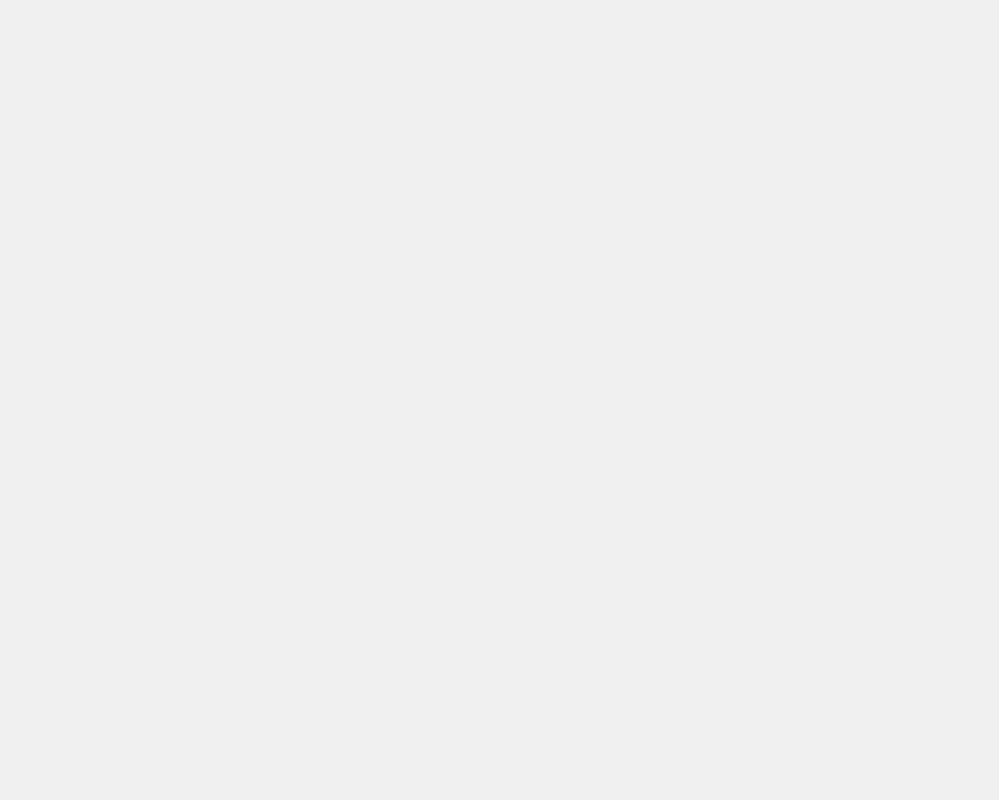
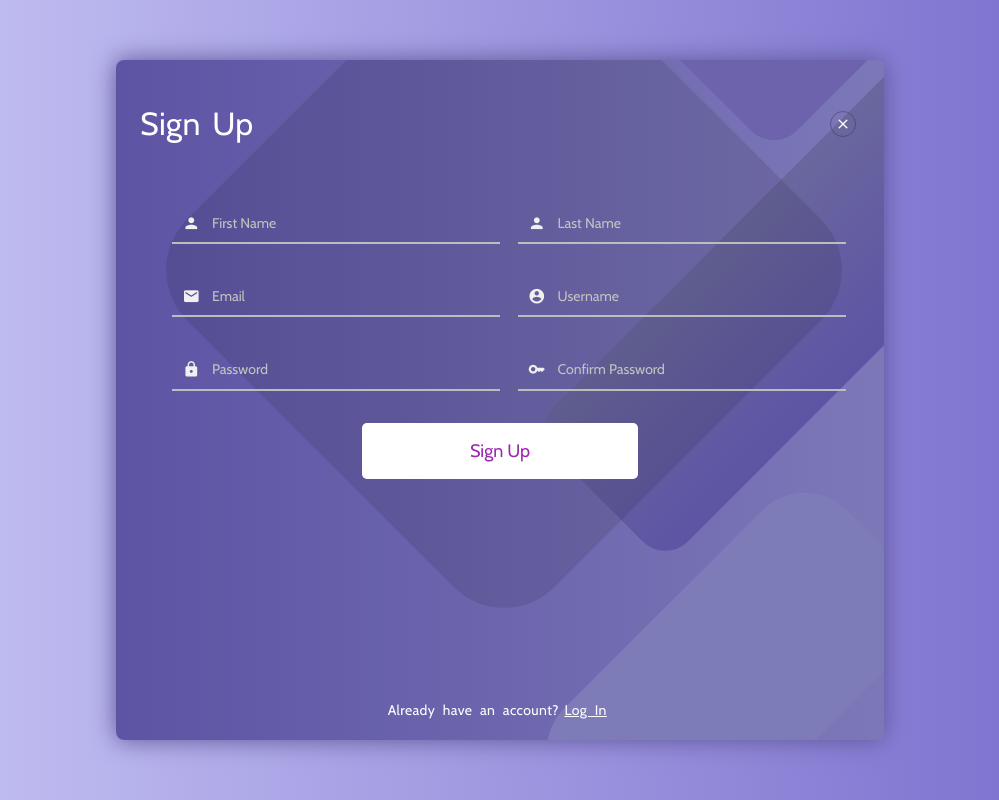
Before and after one commit to akshatmittal61/alumni-portal-frontend, a React (Create React App) app: page /register in a window 1280 px wide. Before the commit this address had no page. Shown: the whole page, without its empty margins (140-1139 px from the left). Built offline with nearby package versions, Linux system fonts and the light colour scheme.

Commit message:
added register route

```diff
--- a/package.json
+++ b/package.json
@@ -19,7 +19,7 @@
     "build": "react-scripts build",
     "test": "react-scripts test",
     "eject": "react-scripts eject",
-    "sass": "sass src/style.scss:src/style.css src/pages/Home/home.scss:src/pages/Home/home.css src/components/Button/button.scss:src/components/Button/button.css src/pages/Login/login.scss:src/pages/Login/login.css -w"
+    "sass": "sass src/style.scss:src/style.css src/pages/Home/home.scss:src/pages/Home/home.css src/components/Button/button.scss:src/components/Button/button.css src/pages/Login/login.scss:src/pages/Login/login.css  src/pages/Register/register.scss:src/pages/Register/register.css -w"
   },
   "eslintConfig": {
     "extends": [
--- a/src/App.jsx
+++ b/src/App.jsx
@@ -4,6 +4,7 @@ import Home from "./pages/Home/Home";
 import AOS from "aos";
 import "aos/dist/aos.css";
 import Login from "./pages/Login/Login";
+import Register from "./pages/Register/Register";
 
 const App = () => {
 	AOS.init();
@@ -12,6 +13,7 @@ const App = () => {
 			<Routes>
 				<Route path="/" element={<Home />} />
 				<Route path="/login" element={<Login />} />
+				<Route path="/register" element={<Register />} />
 			</Routes>
 		</>
 	);
--- a/src/pages/Login/Login.jsx
+++ b/src/pages/Login/Login.jsx
@@ -18,6 +18,14 @@ const Login = () => {
 			[name]: value,
 		});
 	};
+	const handleSubmit = (e) => {
+		e.preventDefault();
+		console.log(user);
+		setUser({
+			username: "",
+			password: "",
+		});
+	};
 	return (
 		<section
 			className="login"
@@ -29,7 +37,10 @@ const Login = () => {
 				<div className="login-left">
 					<div className="legin-left-top">
 						<div className="login-left-title">Welcome!</div>
-						<form className="login-left-form">
+						<form
+							className="login-left-form"
+							onSubmit={handleSubmit}
+						>
 							<div className="login-left-form-group">
 								<label>
 									<span className="material-icons">
--- a/src/pages/Login/login.css
+++ b/src/pages/Login/login.css
@@ -75,18 +75,8 @@
   padding: 0.6rem 2rem;
   border-bottom: 2px solid var(--back-shadow);
 }
-.login-left-form input::before {
-  content: attr(data-icon);
-  position: absolute;
-  top: 50%;
-  left: 0;
-  transform: translate(-50%, 0.25rem);
-}
 .login-left-form input:active, .login-left-form input:focus {
   border-bottom: 2px solid var(--brown);
-}
-.login-left-form input:active + label, .login-left-form input:focus + label {
-  color: var(--brown-700);
 }
 .login-left-form input:active + label,
 .login-left-form input:focus + label {
--- /dev/null
+++ b/src/pages/Register/Register.jsx
@@ -0,0 +1,140 @@
+import React, { useState } from "react";
+import { Link, useNavigate } from "react-router-dom";
+import Button from "../../components/Button/Button";
+import "./register.css";
+
+const Register = () => {
+	const navigate = useNavigate();
+	const [user, setUser] = useState({
+		fname: "",
+		lname: "",
+		email: "",
+		username: "",
+		password: "",
+		confirmPassword: "",
+	});
+	const handleChange = (e) => {
+		const { name, value } = e.target;
+		setUser({
+			...user,
+			[name]: value,
+		});
+	};
+	const handleSubmit = (e) => {
+		e.preventDefault();
+		console.log(user);
+		setUser({
+			fname: "",
+			lname: "",
+			email: "",
+			username: "",
+			password: "",
+			confirmPassword: "",
+		});
+	};
+	return (
+		<section className="register">
+			<div className="register-container">
+				<div className="register-content">
+					<div className="register-title">
+						<span>Sign Up</span>
+						<button className="icon" onClick={() => navigate(-1)}>
+							<span className="material-icons">close</span>
+						</button>
+					</div>
+					<form className="register-form" onSubmit={handleSubmit}>
+						<div className="register-form-group">
+							<label>
+								<span className="material-icons">person</span>
+							</label>
+							<input
+								type="text"
+								name="fname"
+								value={user.fname}
+								onChange={handleChange}
+								placeholder="First Name"
+							/>
+							<label>
+								<span className="material-icons">person</span>
+							</label>
+							<input
+								type="text"
+								name="lname"
+								value={user.lname}
+								onChange={handleChange}
+								placeholder="Last Name"
+							/>
+						</div>
+						<div className="register-form-group">
+							<label>
+								<span className="material-icons">email</span>
+							</label>
+							<input
+								type="email"
+								name="email"
+								value={user.email}
+								onChange={handleChange}
+								placeholder="Email"
+							/>
+							<label>
+								<span className="material-icons">
+									account_circle
+								</span>
+							</label>
+							<input
+								type="text"
+								name="username"
+								value={user.username}
+								onChange={handleChange}
+								placeholder="Username"
+							/>
+						</div>
+						<div className="register-form-group">
+							<label>
+								<span className="material-icons">lock</span>
+							</label>
+							<input
+								type="password"
+								name="password"
+								value={user.password}
+								onChange={handleChange}
+								placeholder="Password"
+							/>
+							<label>
+								<span className="material-icons">key</span>
+							</label>
+							<input
+								type="password"
+								name="confirmPassword"
+								value={user.confirmPassword}
+								onChange={handleChange}
+								placeholder="Confirm Password"
+							/>
+						</div>
+						<div className="register-form-group">
+							<Button
+								text="Sign Up"
+								color="purple"
+								variant="outline"
+								size="large"
+								type="submit"
+							/>
+						</div>
+					</form>
+					<div className="register-bottom">
+						<span>Already have an account?</span>
+						<Link to="/login">Log In</Link>
+					</div>
+				</div>
+				<div className="register-background">
+					<div className="register-background-shape register-background-shape__4"></div>
+					<div className="register-background-shape register-background-shape__3"></div>
+					<div className="register-background-shape register-background-shape__2"></div>
+					<div className="register-background-shape register-background-shape__1"></div>
+				</div>
+			</div>
+		</section>
+	);
+};
+
+export default Register;
--- /dev/null
+++ b/src/pages/Register/register.css
@@ -0,0 +1,167 @@
+.register {
+  width: 100vw;
+  height: 100vh;
+  background-position: center;
+  background-size: cover;
+  display: flex;
+  justify-content: center;
+  align-items: center;
+  background: linear-gradient(90deg, #c7c5f4, #776bcc);
+}
+.register-container {
+  width: 60%;
+  height: 85%;
+  border-radius: 8px;
+  display: flex;
+  justify-content: center;
+  align-content: center;
+  overflow: hidden;
+  background: linear-gradient(90deg, #5d54a4, #7c78b8);
+  position: relative;
+  box-shadow: 0px 0px 24px #5c5696;
+}
+@media (max-width: 900px) {
+  .register-container {
+    width: 80%;
+  }
+}
+.register-background {
+  position: absolute;
+  top: 0;
+  left: 0;
+  right: 0;
+  bottom: 0;
+  z-index: 0;
+  width: 100%;
+  clip-path: inset(0 0 0 0);
+}
+.register-background-shape {
+  transform: rotate(45deg);
+  position: absolute;
+}
+.register-background-shape__1 {
+  height: 520px;
+  width: 520px;
+  background: var(--back-shadow-light);
+  top: -50px;
+  right: 120px;
+  border-radius: 72px;
+}
+.register-background-shape__2 {
+  height: 220px;
+  width: 220px;
+  background: #6c63ac;
+  top: -172px;
+  right: 0;
+  border-radius: 32px;
+}
+.register-background-shape__3 {
+  height: 540px;
+  width: 190px;
+  background: linear-gradient(270deg, #5d54a4, #6a679e);
+  top: -24px;
+  right: 0;
+  border-radius: 32px;
+}
+.register-background-shape__4 {
+  height: 400px;
+  width: 200px;
+  background: #7e7bb9;
+  top: 420px;
+  right: 50px;
+  border-radius: 60px;
+}
+.register-content {
+  width: 100%;
+  height: 100%;
+  display: flex;
+  justify-content: space-evenly;
+  align-items: center;
+  flex-flow: column;
+  z-index: 5;
+}
+.register a {
+  color: var(--white);
+  text-decoration: underline;
+  margin: 0 0.35rem;
+  font-size: 0.875rem;
+}
+.register-title {
+  width: 100%;
+  height: 15%;
+  font-size: 2rem;
+  line-height: 2.5rem;
+  color: var(--white);
+  display: flex;
+  justify-content: space-between;
+  align-items: center;
+  margin: 0.5rem 0;
+  padding: 1rem 1.5rem;
+}
+.register-title button {
+  color: var(--white);
+}
+.register-form {
+  width: 100%;
+  height: 50%;
+  display: flex;
+  justify-content: flex-start;
+  align-items: center;
+  flex-flow: column;
+}
+.register-form-group {
+  width: 90%;
+  display: flex;
+  justify-content: space-between;
+  align-items: center;
+  margin: 1rem 0;
+}
+.register-form label {
+  color: var(--bgcolor);
+  transform: translateX(1.75rem);
+}
+.register-form label .material-icons {
+  font-size: 1.1rem;
+}
+.register-form input {
+  width: 90%;
+  position: relative;
+  margin: 0 auto;
+  padding: 0.6rem 2.5rem;
+  border-bottom: 2px solid var(--gray-400);
+  color: var(--white);
+}
+.register-form input:active, .register-form input:focus {
+  border-bottom: 2px solid var(--bgcolor);
+}
+.register-form input::placeholder {
+  color: var(--bgcolor-700);
+}
+.register-form input:active + label,
+.register-form input:focus + label {
+  color: var(--bgcolor-700);
+}
+.register-form button {
+  width: 40%;
+  margin: 0 auto;
+}
+.register-bottom {
+  height: 30%;
+  color: var(--white);
+  display: flex;
+  justify-content: center;
+  align-items: flex-end;
+  flex-flow: row;
+  padding: 1rem;
+  font-size: 0.875rem;
+}
+.register-right {
+  background-size: cover;
+  background-position: center;
+  display: flex;
+  justify-content: flex-end;
+  align-items: flex-start;
+  padding: 0.5rem;
+}
+
+/*# sourceMappingURL=register.css.map */
```
